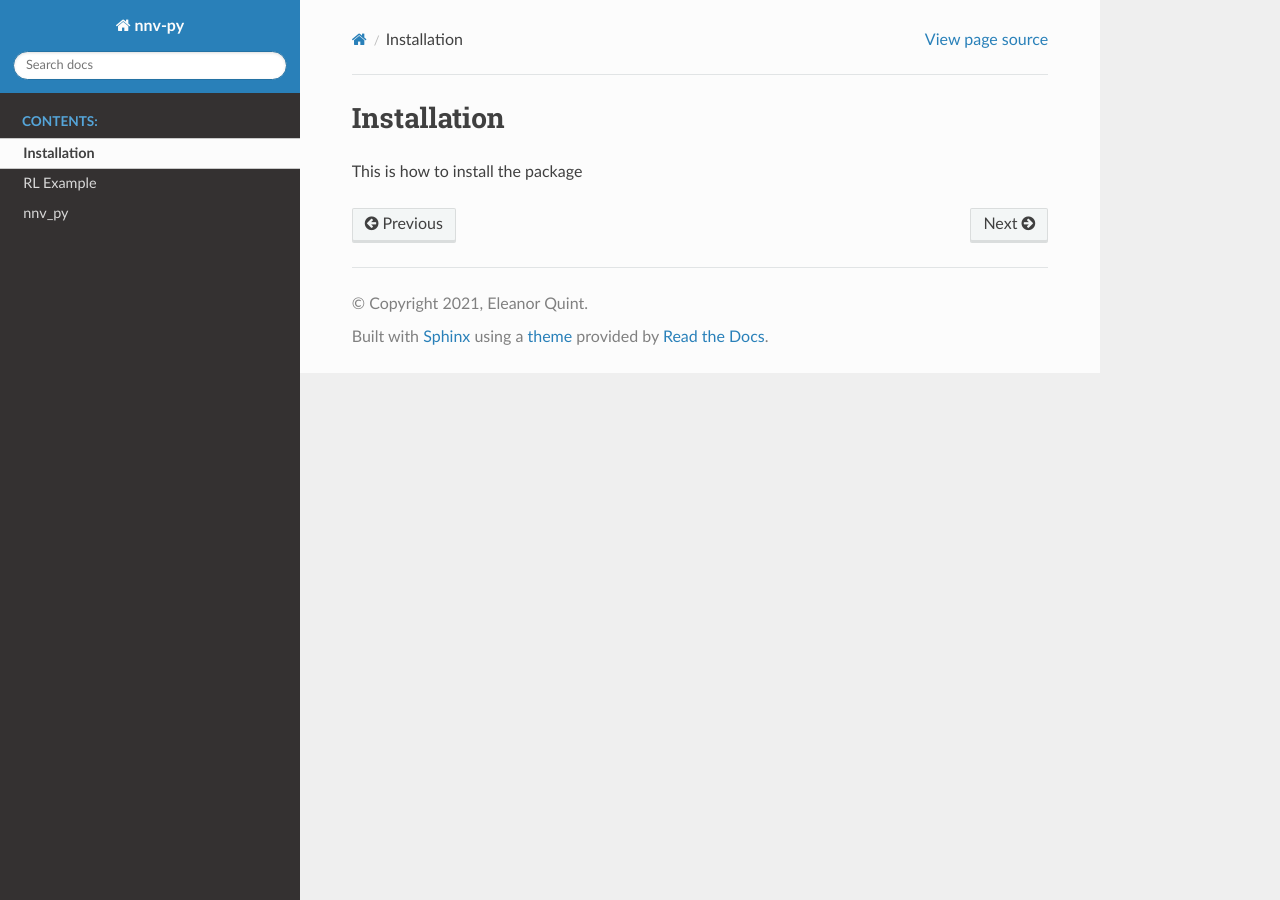
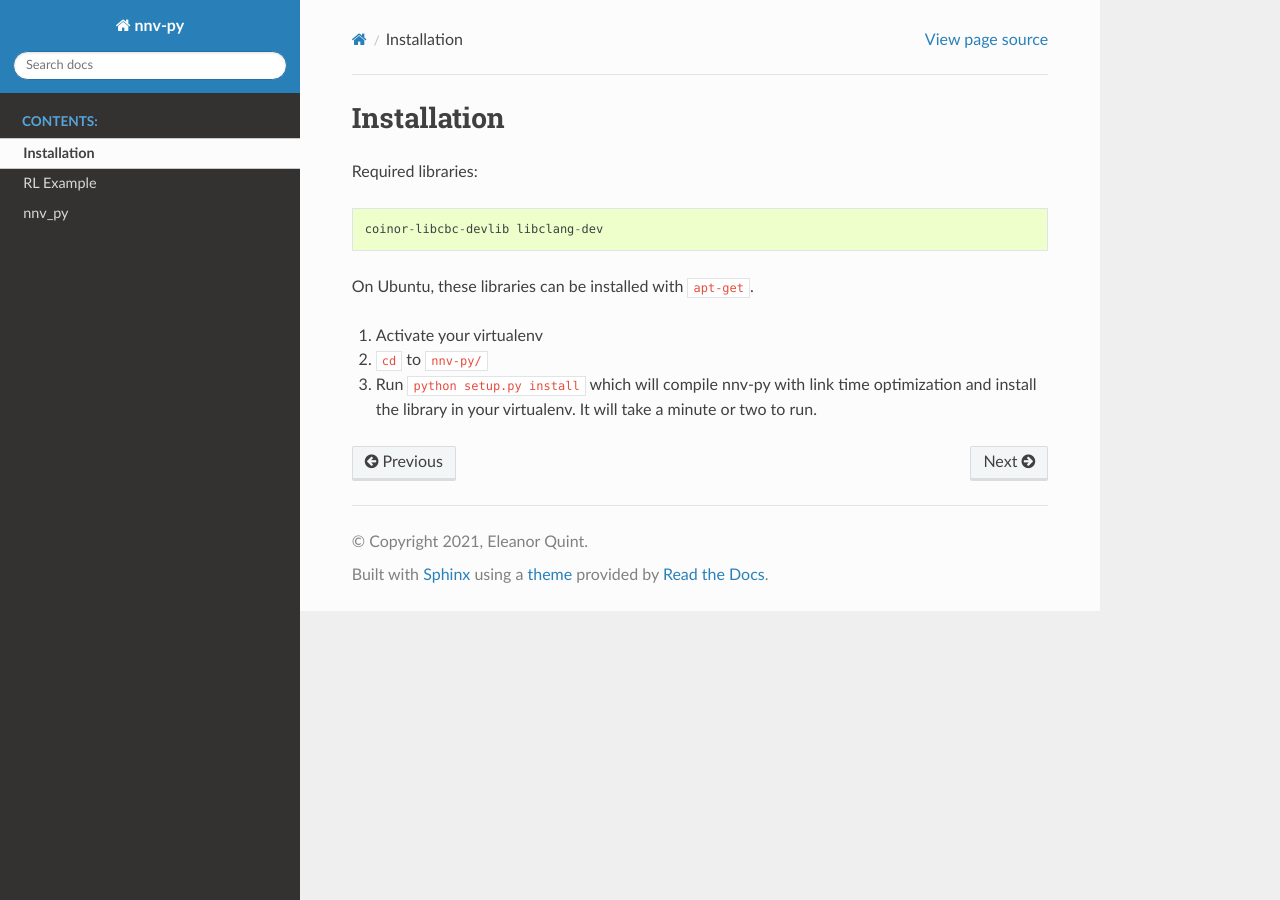
Before and after one commit to DrKwint/nnv-py, a Sphinx documentation site: the page built from docs/installation.md, in a window 1280 px wide. Built offline with Sphinx 7.4.7 and the Read the Docs theme 2.0.0, drawn with Linux system fonts in a browser that asks for light colours; the version number is read from the project's files by our own code.

Commit message:
Update docs and sampling

````diff
--- a/Cargo.toml
+++ b/Cargo.toml
@@ -20,7 +20,7 @@ crate-type = ["cdylib"]
 pyo3 = { version = "^0.13", features = ["extension-module"] }
 env_logger = "0.9.0"
 numpy = "^0.13.2"
-nnv-rs = { version = "^0.4.1", features = ["rayon", "intel-mkl"] }
+nnv-rs = { version = "^0.5.0", features = ["rayon", "intel-mkl"] }
 num = "^0.4.0"
 rand = "^0.8.4"
 
--- a/docs/installation.md
+++ b/docs/installation.md
@@ -1,3 +1,14 @@
 # Installation
 
-This is how to install the package
+Required libraries:
+```
+coinor-libcbc-devlib libclang-dev
+```
+
+On Ubuntu, these libraries can be installed with `apt-get`.
+
+1. Activate your virtualenv
+
+2. `cd` to `nnv-py/`
+
+3. Run `python setup.py install` which will compile nnv-py with link time optimization and install the library in your virtualenv. It will take a minute or two to run.
--- a/docs/nnv_py.rst
+++ b/docs/nnv_py.rst
@@ -10,6 +10,7 @@ Submodules
    nnv_py.constellation
    nnv_py.dnn
    nnv_py.nnv_py
+   nnv_py.nnv_py
 
 Module contents
 ---------------
````
Also changed, not shown: 3 other files.
